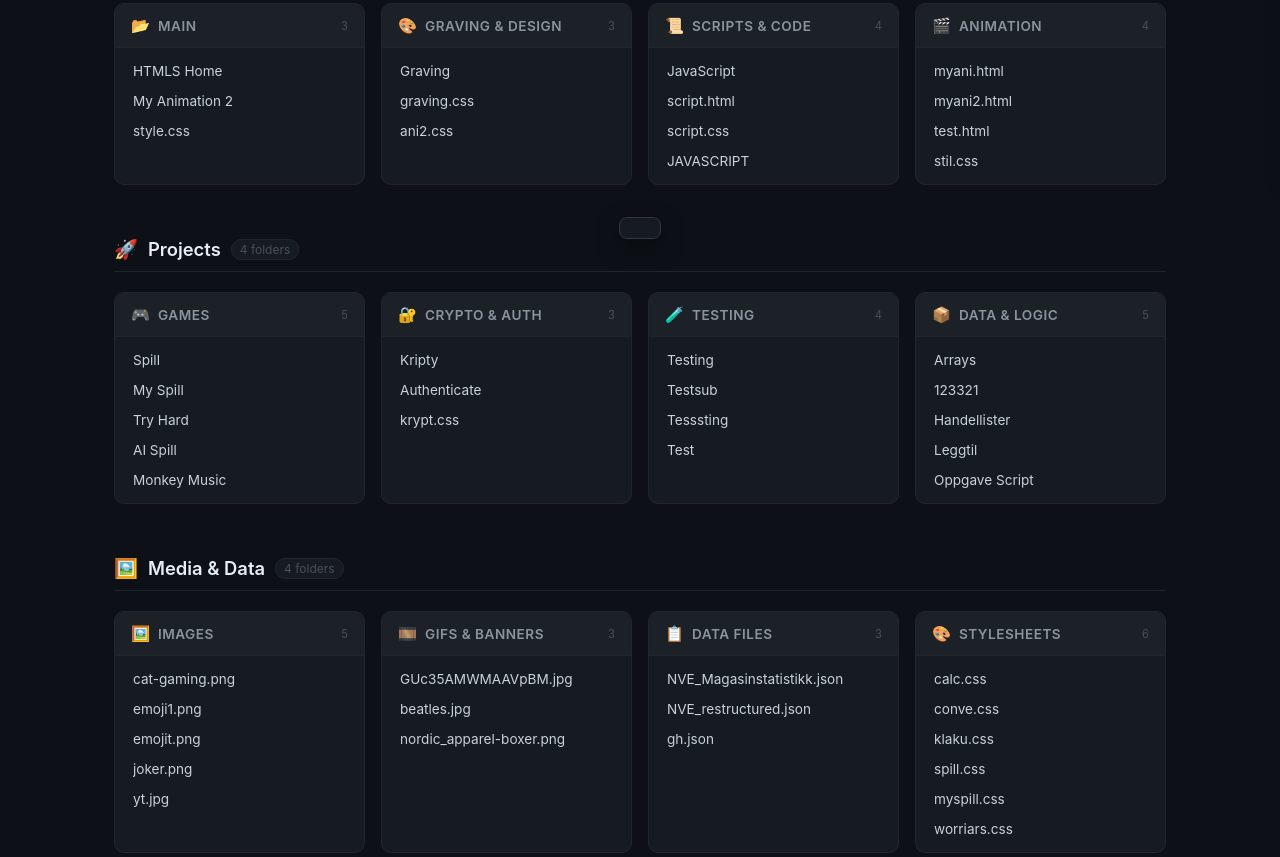
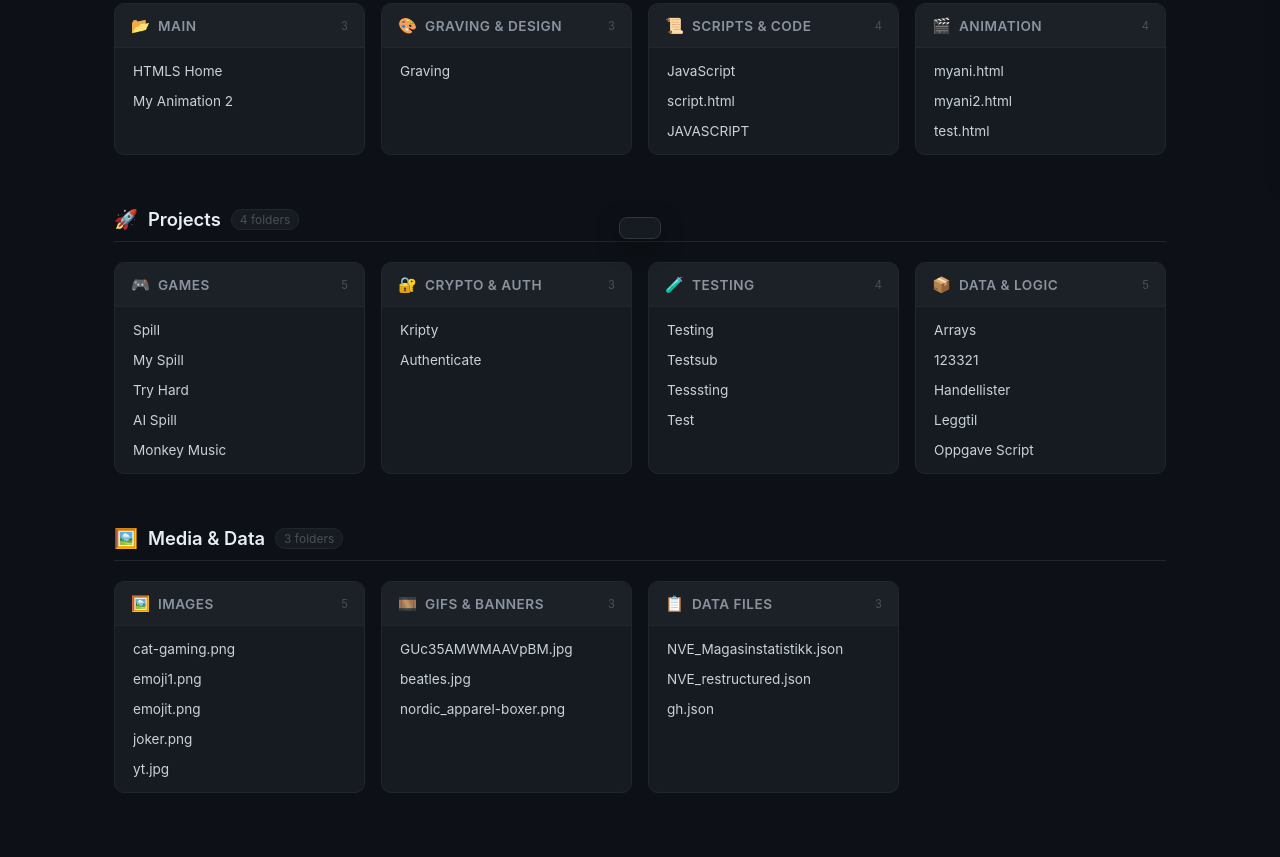
Before and after one commit to Mvppk02/MT-WEB, a plain HTML site: page index.html in a window 1280 px wide. Shown: the part 617-1474 px from the top of the page. Drawn offline with Linux system fonts and the light colour scheme; no server answers.

Commit message:
Hide CSS files and Stylesheets subfolder from site

```diff
--- a/index.html
+++ b/index.html
@@ -277,15 +277,12 @@
                         <div class="file-list">
                             <a class="file-item" href="/HTMLS/index.html" data-search="htmls index html home landing mvppk project hub"><span class="file-name">HTMLS Home</span></a>
                             <a class="file-item" href="/HTMLS/myani2.html" data-search="htmls myani2 html animation css visual effect"><span class="file-name">My Animation 2</span></a>
-                            <a class="file-item" href="/HTMLS/style.css" data-search="htmls style css stylesheet main design"><span class="file-name">style.css</span></a>
                         </div>
                     </div>
                     <div class="subfolder" data-subfolder="htmls-design">
                         <div class="subfolder-header"><span class="subfolder-icon">🎨</span><span class="subfolder-name">Graving &amp; Design</span><span class="subfolder-file-count">3</span></div>
                         <div class="file-list">
                             <a class="file-item" href="/html-folder/graving.html" data-search="graving html design showcase creative artwork artistic"><span class="file-name">Graving</span></a>
-                            <a class="file-item" href="/html-folder/graving.css" data-search="graving css stylesheet design artwork"><span class="file-name">graving.css</span></a>
-                            <a class="file-item" href="/HTMLS/ani2.css" data-search="ani2 css animation style design"><span class="file-name">ani2.css</span></a>
                         </div>
                     </div>
                     <div class="subfolder" data-subfolder="htmls-scripts">
@@ -293,7 +290,6 @@
                         <div class="file-list">
                             <a class="file-item" href="/html-folder/JAVASCRIPT.HTML" data-search="javascript html code programming interactive"><span class="file-name">JavaScript</span></a>
                             <a class="file-item" href="/html-folder/script/script.html" data-search="script html code page interactive"><span class="file-name">script.html</span></a>
-                            <a class="file-item" href="/html-folder/script/script.css" data-search="script css stylesheet code style"><span class="file-name">script.css</span></a>
                             <a class="file-item" href="/SCRIPTS/JAVASCRIPT.HTML" data-search="javascript html code demo example interactive"><span class="file-name">JAVASCRIPT</span></a>
                         </div>
                     </div>
@@ -303,7 +299,6 @@
                             <a class="file-item" href="/html-folder/script/ANIMATION/myani.html" data-search="animation myani html motion visual effect"><span class="file-name">myani.html</span></a>
                             <a class="file-item" href="/html-folder/script/ANIMATION/myani2.html" data-search="animation myani2 html motion visual"><span class="file-name">myani2.html</span></a>
                             <a class="file-item" href="/html-folder/script/ANIMATION/test.html" data-search="animation test html experiment motion"><span class="file-name">test.html</span></a>
-                            <a class="file-item" href="/html-folder/script/ANIMATION/stil.css" data-search="animation stil css stylesheet motion style"><span class="file-name">stil.css</span></a>
                         </div>
                     </div>
                 </div>
@@ -328,7 +323,6 @@
                         <div class="file-list">
                             <a class="file-item" href="/SCRIPTS/kripty.html" data-search="kripty html crypto cryptography encryption security"><span class="file-name">Kripty</span></a>
                             <a class="file-item" href="/SCRIPTS/authenticate.html" data-search="authenticate html auth login authentication flow"><span class="file-name">Authenticate</span></a>
-                            <a class="file-item" href="/SCRIPTS/krypt.css" data-search="krypt css crypto style encryption design"><span class="file-name">krypt.css</span></a>
                         </div>
                     </div>
                     <div class="subfolder" data-subfolder="projects-testing">
@@ -355,7 +349,7 @@
 
             <!-- ==================== SECTION 4: Media & Data ==================== -->
             <div class="section" data-section="media">
-                <div class="section-header"><span class="section-icon">🖼️</span><span class="section-title">Media &amp; Data</span><span class="section-count">4 folders</span></div>
+                <div class="section-header"><span class="section-icon">🖼️</span><span class="section-title">Media &amp; Data</span><span class="section-count">3 folders</span></div>
                 <div class="subfolders">
                     <div class="subfolder" data-subfolder="media-images">
                         <div class="subfolder-header"><span class="subfolder-icon">🖼️</span><span class="subfolder-name">Images</span><span class="subfolder-file-count">5</span></div>
@@ -381,17 +375,6 @@
                             <a class="file-item" href="/SCRIPTS/NVE_Magasinstatistikk.json" data-search="nve magasinstatistikk json data reservoir statistics norwegian"><span class="file-name">NVE_Magasinstatistikk.json</span></a>
                             <a class="file-item" href="/SCRIPTS/NVE_Magasinstatistikk_restructured.json" data-search="nve magasinstatistikk restructured json data"><span class="file-name">NVE_restructured.json</span></a>
                             <a class="file-item" href="/SCRIPTS/gh.json" data-search="gh json config data settings github"><span class="file-name">gh.json</span></a>
-                        </div>
-                    </div>
-                    <div class="subfolder" data-subfolder="media-stylesheets">
-                        <div class="subfolder-header"><span class="subfolder-icon">🎨</span><span class="subfolder-name">Stylesheets</span><span class="subfolder-file-count">6</span></div>
-                        <div class="file-list">
-                            <a class="file-item" href="/SCRIPTS/calc.css" data-search="calc css stylesheet calculator style"><span class="file-name">calc.css</span></a>
-                            <a class="file-item" href="/SCRIPTS/conve.css" data-search="conve css stylesheet converter style"><span class="file-name">conve.css</span></a>
-                            <a class="file-item" href="/SCRIPTS/klaku.css" data-search="klaku css stylesheet calculator style"><span class="file-name">klaku.css</span></a>
-                            <a class="file-item" href="/SCRIPTS/spill.css" data-search="spill css stylesheet game style design"><span class="file-name">spill.css</span></a>
-                            <a class="file-item" href="/SCRIPTS/myspill.css" data-search="myspill css stylesheet game personal style"><span class="file-name">myspill.css</span></a>
-                            <a class="file-item" href="/SCRIPTS/worriars.css" data-search="worriars css stylesheet warriors style"><span class="file-name">worriars.css</span></a>
                         </div>
                     </div>
                 </div>
@@ -434,7 +417,6 @@
                 { id: 'media-images', name: 'Images', count: 5 },
                 { id: 'media-banners', name: 'GIFs & Banners', count: 3 },
                 { id: 'media-datafiles', name: 'Data Files', count: 3 },
-                { id: 'media-stylesheets', name: 'Stylesheets', count: 6 },
             ]},
         ];
 
```
Also changed, not shown: 1 other file.
